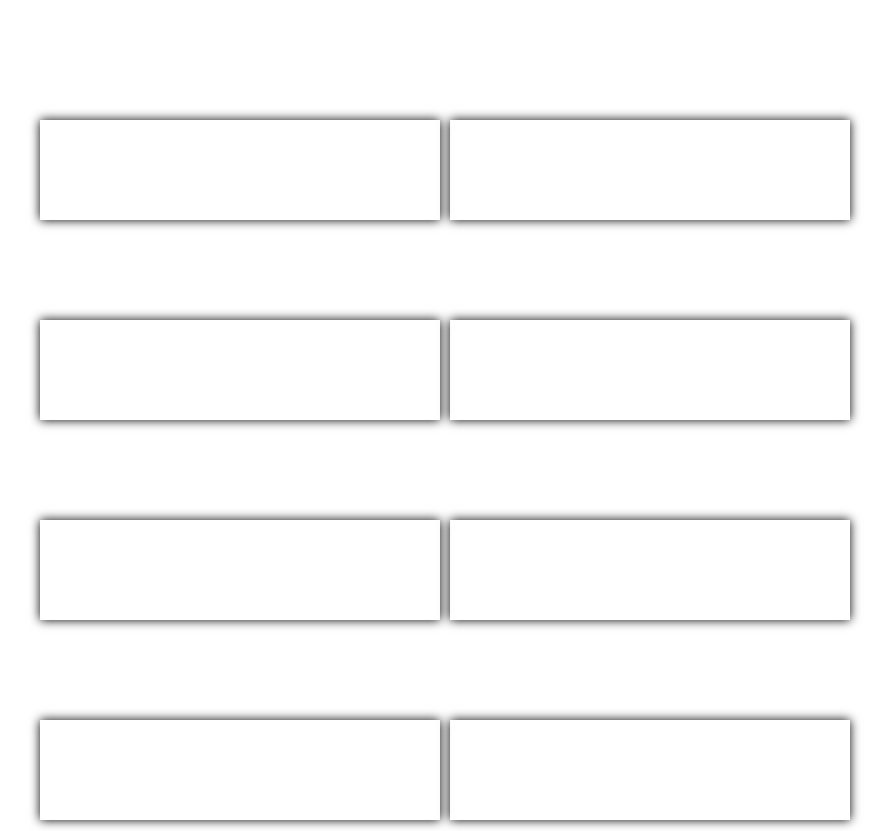
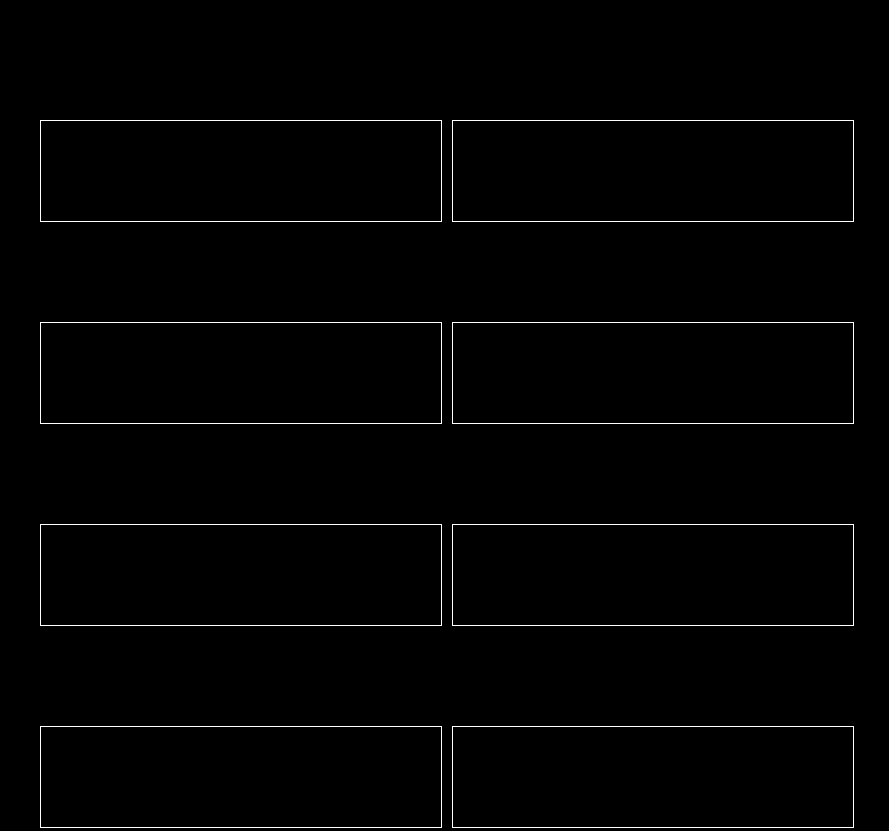
Before and after one commit to GaluhHungkul/GaluhHungkul.github.io, a plain HTML site: page index.html in a window 1280 px wide. Shown: the part 960-1791 px from the top of the page, without its empty margins (18-907 px from the left). Drawn offline with Linux system fonts and the light colour scheme.

Commit message:
mengubah isi file style.css

```diff
--- a/style.css
+++ b/style.css
@@ -1,3 +1,8 @@
+body {
+    background-color: black;
+    color: white;
+}
+
 h1 {
     text-align: center;
 }
@@ -13,7 +18,7 @@ h1 {
 .children {
     width: 400px;
     height: 100px;
-    box-shadow: 0 0 10px black;
+    border: 1px solid white;
     /* transition: .2s; */
     cursor: pointer;
 
@@ -21,7 +26,8 @@ h1 {
 }
 
 .children:hover {
-    background-color: grey;
+    background-color: cyan;
+    box-shadow : 0 0 40px yellow;
 }
 
 @keyframes appear {
```
